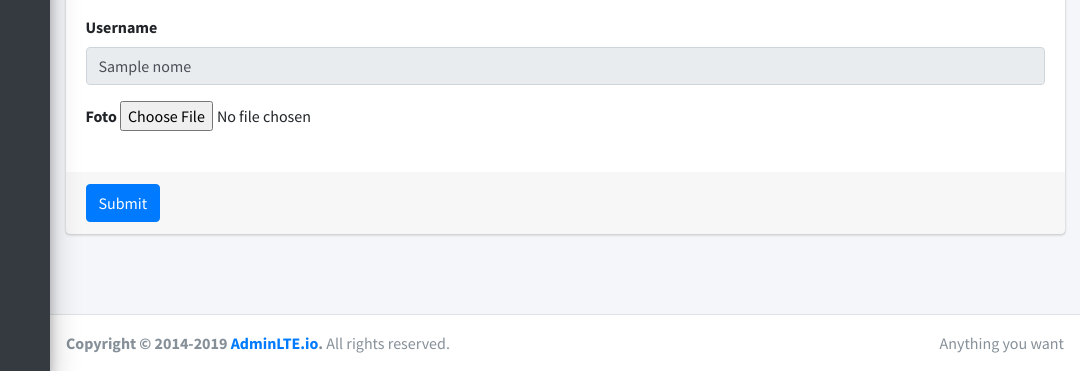
After one commit to my-prototypes/mybf, a Flask app: template app/templates/usuarios/imagem.html in a window 1280 px wide. The commit adds this page. Shown: the part 429-800 px from the top of the page, without its empty margins (200-1280 px from the left). Run offline with Flask 3, Linux system fonts and the light colour scheme; the template is opened without the code that fills it: most values are stand-ins (such as "Sample title", 1, 10 or a date in 2020); some libraries are stand-ins or nearby versions.

Commit message:
Add form to update image

```diff
--- a/app/templates/dashboard/profile.html
+++ b/app/templates/dashboard/profile.html
@@ -13,7 +13,7 @@
               <div class="card card-primary card-outline">
                 <div class="card-body box-profile">
                   <div class="text-center">
-                    <a href="#"><img class="profile-user-img img-fluid img-circle" src="{{ url_for('static', filename='dist/img/anonymous2.png') }}" alt="User profile picture"></a>
+                    <a href="{{ url_for('update', id=id)}}"><img class="profile-user-img img-fluid img-circle" src="{{ url_for('static', filename='dist/img/anonymous2.png') }}" alt="User profile picture"></a>
                   </div>
 
                   <h3 class="profile-username text-center">{{usuario}} </h3>
--- /dev/null
+++ b/app/templates/usuarios/imagem.html
@@ -0,0 +1,59 @@
+{% extends "base.html" %}
+{% block conteudo %}
+
+    <!-- Main content -->
+    <div class="content">
+
+      <section class="content">
+        <div class="container-fluid">
+
+        <div class="row">
+            <div class="col-md-12">
+                <!-- Formulario-->
+                <div class="card card-primary">
+                <div class="card-header">
+                    <h3 class="card-title">Update imagem</h3>
+                </div>
+                <!-- /.card-header -->
+                <!-- form start -->
+                <!-- TODO: alterar para o metodo de update de imagem do perfil do usuario -->
+                <form role="form" action="/dashboard" method="get" enctype="multipart/form-data">
+                    <div class="card-body">
+                        <div class="form-group">
+                            <label for="Picture">Picture</label><br>
+                            <img alt="Image" width="200" height="200" src="{{ url_for('static', filename='dist/img/anonymous2.png') }}">
+                        </div>
+                        <div class="form-group">
+                            <label for="nome">Username</label>
+                            <input type="text" class="form-control" id="username" name="username" placeholder="Username" readonly value="{{nome}}">
+                        </div>
+                        <div class="form-group">
+                            <label for="image">Foto</label>
+                            <input type="file" id="image" name="image" required="required" accept=".png, .jpg, .jpeg">
+                        </div>
+                    </div>
+                    <!-- /.card-body -->
+
+                    <div class="card-footer">
+                        <button type="submit" class="btn btn-primary" onclick="document.getElementById('my_loading').style.display = 'block' ;">Submit</button>
+                    </div>
+                </form>
+                </div>
+                <!-- End Formulario-->
+            </div>
+
+            <div class="overlay-wrapper" id="my_loading" style="display: none">
+                <div class="overlay"><i class="fas fa-3x fa-sync-alt fa-spin"></i>
+                        <div class="text-bold pt-2">Loading...</div>
+                </div>
+            </div>
+
+        </div>
+
+        </div><!-- /.container-fluid -->
+      </section>
+
+    </div>
+    <!-- /.content -->
+
+{% endblock %}
--- a/principal.py
+++ b/principal.py
@@ -139,6 +139,41 @@ def profile():
     return render_template("dashboard/profile.html", usuario = session['username'],
             profilePic="", titulo="Profile", nome=usuario.name, id=str(usuario.id), email=usuario.email)
 
+@login_required
+@app.route("/usuario/<int:id>", methods=['GET', 'PUT'])
+def update(id):
+    if request.method == "POST":
+        username = request.form["username"]
+        #file_name_to_store = "picture-" + str(id) + ".png"
+        error = None
+
+        if not username:
+            error = "Username is required."
+
+        if error is not None:
+            flash(error)
+        else:
+            try:
+                print('Processamento do upload da imagem')
+                # TO DO: isolar o tratamento de arquivo
+                #file_image = request.files["image"]
+                #path_to_save = Constant.PATH_UPLOADS + "/" + file_name_to_store
+                # Salva o arquivo no diretorio de uploads
+                #file_image.save(path_to_save)
+            except:
+                error_processing_upload = "Erro no processamento do upload do processamento da imagem."
+                if error_processing_upload is not None:
+                    flash(error_processing_upload, 'danger')
+                    return redirect(url_for("usuario.listar_usuarios"))
+            message = "Usuario atualizado com sucesso!"
+            flash(message, 'success')
+            return redirect(url_for("dashboard.profile"))
+
+    usuario = userDAO.read_user_by_username(username=session['username'])
+
+    return render_template("usuarios/imagem.html", usuario = session['username'],
+            profilePic="", titulo="Update image", usuario_logado=session['username'], nome=usuario.username)
+
 # Recria as tabelas do banco
 #with app.app_context():
 #    print('Cria as tabelas do banco')
```
